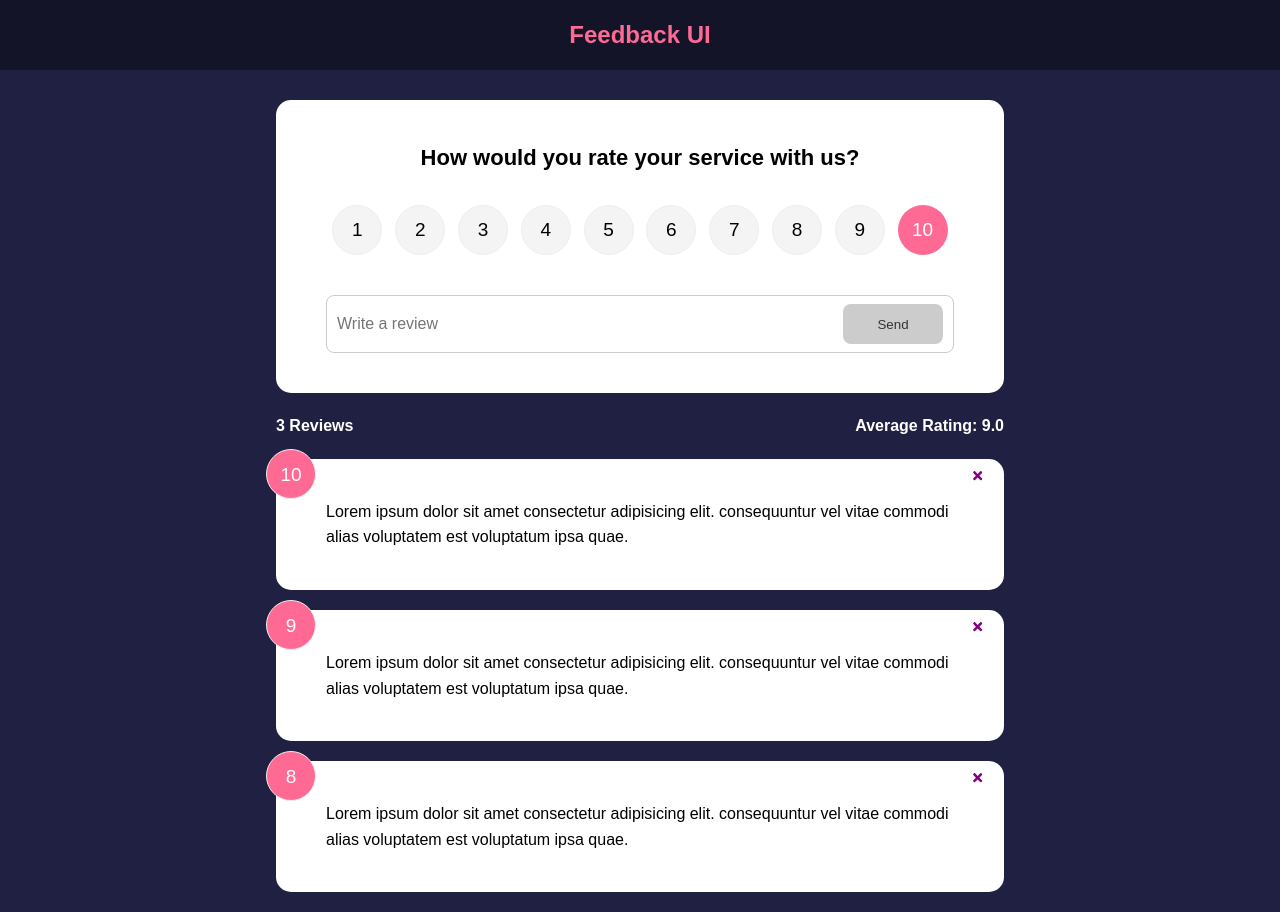
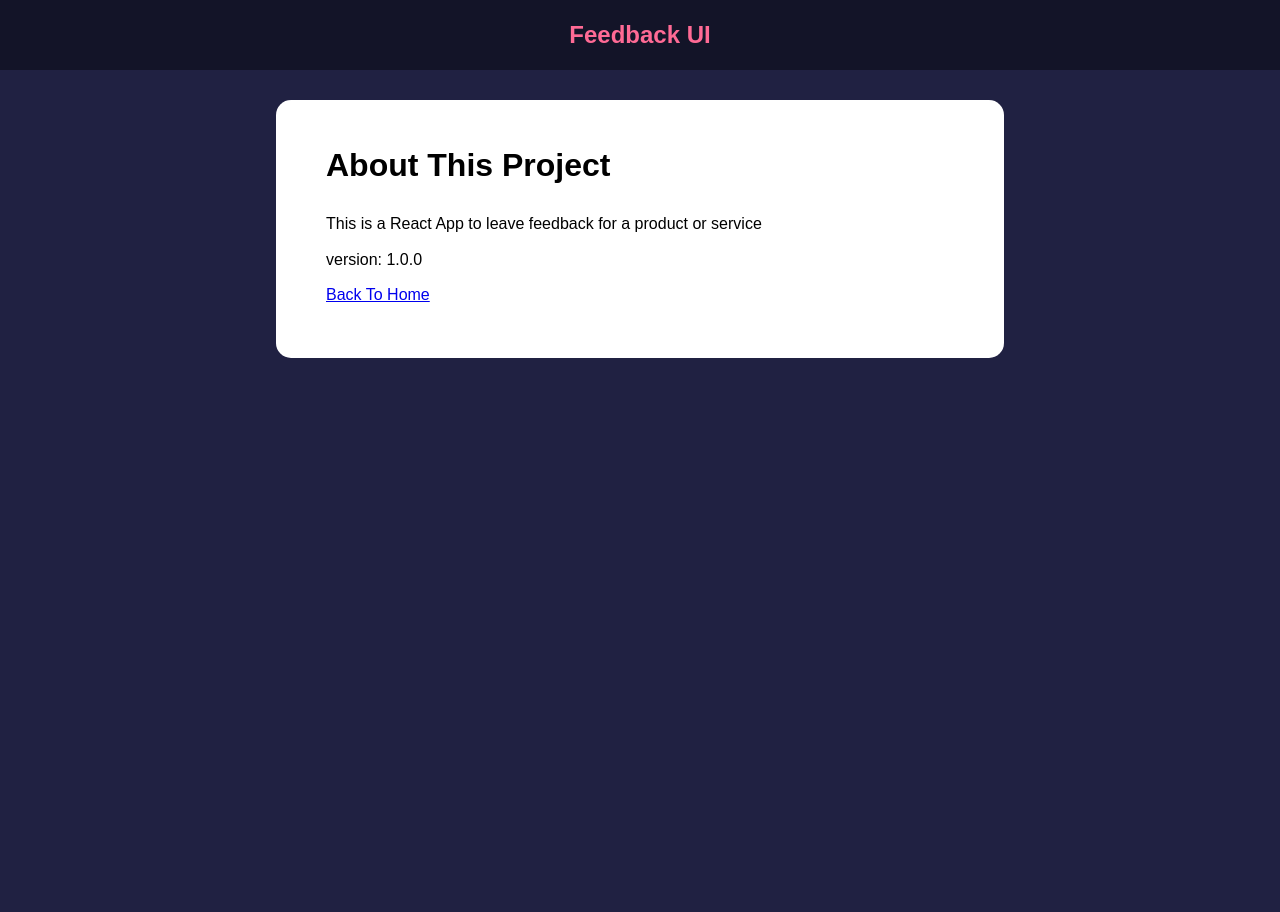
Before and after one commit to Josh-Alhassan/React-from-to-back, a React (Create React App) app in the folder feedbackapp/: page /about in a window 1280 px wide. After the commit the page ends 800 px from the top, so only its background shows below. Built offline with nearby package versions, Linux system fonts and the light colour scheme.

Commit message:
Create React routes

```diff
--- a/feedbackapp/package.json
+++ b/feedbackapp/package.json
@@ -10,6 +10,7 @@
     "react": "^18.2.0",
     "react-dom": "^18.2.0",
     "react-icons": "^4.4.0",
+    "react-router-dom": "^6.3.0",
     "react-scripts": "5.0.1",
     "uuid": "^8.3.2",
     "web-vitals": "^2.1.4"
--- a/feedbackapp/src/App.js
+++ b/feedbackapp/src/App.js
@@ -1,11 +1,14 @@
 import { useState } from 'react';
 import { v4 as uuidv4 } from 'uuid';
+import {BrowserRouter as Router, Route, Routes} from 'react-router-dom';
 import Header from './component/Header';
+import { icons } from 'react-icons/lib';
+
 import FeedbackList from './component/FeedbackList';
 import FeedbackStats from './component/FeedbackStats';
 import FeedbackForm from './component/FeedbackForm';
 import FeedbackData from './data/FeedbackData';
-import { icons } from 'react-icons/lib';
+import AboutPage from './Pages/AboutPage';
 
 function App() {
   const [feedback, setFeedback] = useState(FeedbackData);
@@ -21,14 +24,23 @@
     }
   }
   return (
-    <>
+    <Router>
       <Header />
       <div className="container">
-        <FeedbackForm handleAdd={addFeedback} />
-        <FeedbackStats feedback={feedback} />
-        <FeedbackList feedback={feedback} handleDelete = {deleteFeedBack} />
+        <Routes>
+          <Route exact path='/' element={
+            <>
+              <FeedbackForm handleAdd={addFeedback} />
+              <FeedbackStats feedback={feedback} />
+              <FeedbackList feedback={feedback} handleDelete = {deleteFeedBack} />
+            </>
+          } >
+          </Route>
+
+          <Route path='/about' element={<AboutPage />} />
+        </Routes>
       </div>
-    </>
+    </Router>
   );
 }
 
--- /dev/null
+++ b/feedbackapp/src/Pages/AboutPage.jsx
@@ -0,0 +1,19 @@
+import React from 'react'
+import Card from '../component/shared/Card'
+
+function AboutPage() {
+  return (
+    <Card>
+        <div className="about">
+            <h1>About This Project</h1>
+            <p>This is a React App to leave feedback for a product or service</p>
+            <p>version: 1.0.0</p>
+            <p>
+                <a href="/">Back To Home</a>
+            </p>
+        </div>
+    </Card>
+  )
+}
+
+export default AboutPage
--- /dev/null
+++ b/package.json
@@ -0,0 +1,5 @@
+{
+  "dependencies": {
+    "react-router-dom": "^6.3.0"
+  }
+}
```
Also changed, not shown: 2 other files (tests, documents, lock files or other folders).
